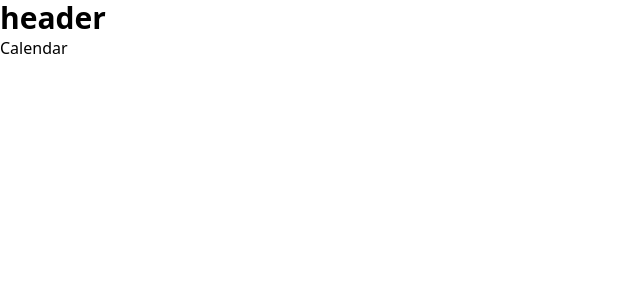
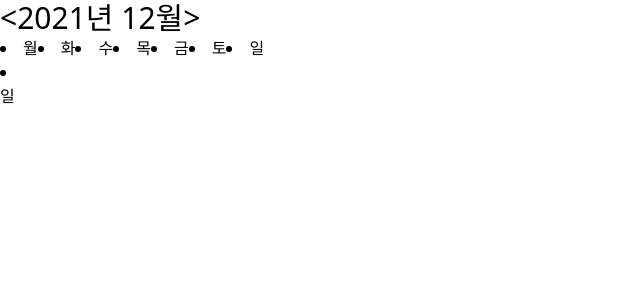
Before and after one commit to J1STAR/my-jasoseol, a React (Create React App) app: page / in a window 1280 px wide. Shown: the top 300 px of the page, without its empty margins (0-640 px from the left). Built offline with nearby package versions, Linux system fonts and the light colour scheme.

Commit message:
header structure

```diff
--- a/src/App.js
+++ b/src/App.js
@@ -2,9 +2,13 @@ import Calendar from './component/Calendar';
 import Header from './component/Header'
 
 const App = () => {
+  let date = new Date()
+  const year = date.getFullYear()
+  const month = date.getMonth() + 1
+
   return (
     <div className="App">
-      <Header />
+      <Header year={year} month={month} />
       <Calendar />
     </div>
   );
--- a/src/component/Calendar.js
+++ b/src/component/Calendar.js
@@ -1,10 +1,11 @@
 import React from 'react';
+import Date from './Date'
 
 const Calendar = () => {
 
   return(
     <div>
-      Calendar
+      <Date />
     </div>
   )
 }
--- /dev/null
+++ b/src/component/Date.js
@@ -0,0 +1,15 @@
+import React from 'react';
+
+const Date = () => {
+    return(
+        <div>
+            <li>
+                <div>
+                    일
+                </div>
+            </li>
+        </div>
+    )
+}
+
+export default Date;
--- a/src/component/Header.js
+++ b/src/component/Header.js
@@ -1,12 +1,19 @@
 import React from 'react';
 
-const Header = () => {
-
+const Header = ({year, month}) => {
+    const days = ["월", "화", "수", "목", "금", "토", "일"]
   return(
     <div>
-        <h1 className="text-3xl font-bold">
-            header
-        </h1>
+        <div className="text-3xl flex">
+            <div> &lt; </div>
+            <div>{year}년 {month}월</div>
+            <div> &gt; </div>
+        </div>
+        <div className="flex">
+            {days.map((day, index) => {
+                return <li key={index}>{day}</li>
+            })}
+        </div>
     </div>
   )
 }
```
Also changed, not shown: 1 other file (tests, documents, lock files or other folders).
